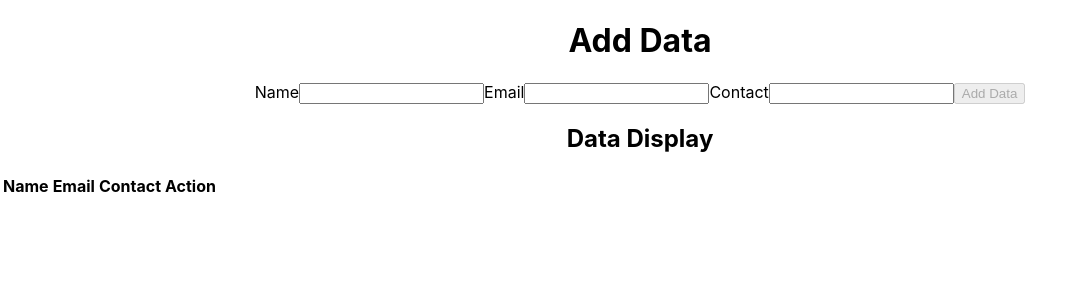
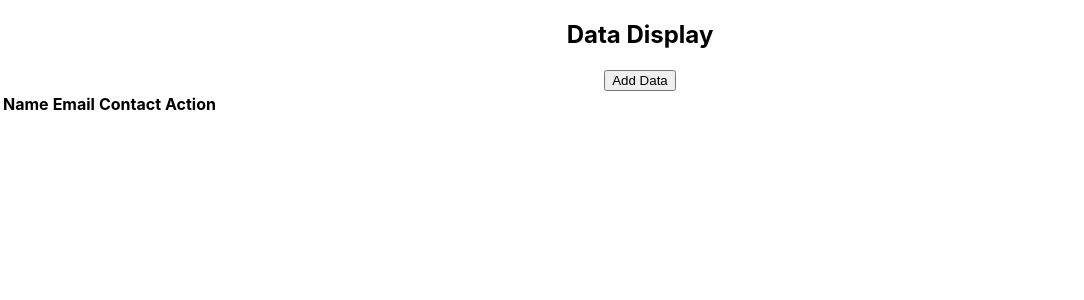
Before and after one commit to MIREHMAN/Project-Management-App, a React (Create React App) app: page / in a window 1280 px wide. Shown: the top 300 px of the page, without its empty margins (0-1084 px from the left). Built offline with nearby package versions, Linux system fonts and the light colour scheme.

Commit message:
Data Entry Form

```diff
--- a/src/App.js
+++ b/src/App.js
@@ -7,6 +7,15 @@ import DataForm from './pages/DataForm';
 function App() {
   const[data,setData]=useState([])
   const [editItem,seteditItem]=useState(null);
+  const[isFormOpen,setIsFormOpen]=useState(false);
+
+  const openFormHandle = () => {
+    setIsFormOpen(true);
+  };
+
+  const closeFormHandle = () => {
+    setIsFormOpen(false);
+  };
 
   const edithandler =(item,index)=>{
     seteditItem({ item, index });
@@ -16,8 +25,15 @@ function App() {
   }
   return (
     <div className="App">
-      <DataForm setData={setData} editItem={editItem} seteditItem={seteditItem}/>
-      <DataDisplay data={data} edithandler={edithandler} deletehandler={deletehandler}/>
+      {isFormOpen && (
+        <DataForm
+          setData={setData}
+          editItem={editItem}
+          seteditItem={seteditItem}
+          onClose={closeFormHandle}
+        />
+      )}
+      <DataDisplay data={data} edithandler={edithandler} deletehandler={deletehandler}  openFormHandle={openFormHandle}/>
 
     </div>
   );
--- a/src/pages/DataForm.jsx
+++ b/src/pages/DataForm.jsx
@@ -1,10 +1,15 @@
 import React, { useState } from 'react'
 
-function DataForm({setData}) {
+function DataForm({setData, editItem, seteditItem, onClose}) {
     const[name,setName]=useState('');
     const[email,setEmail]=useState('');
     const[contact,setContact]=useState('');
 
+    if (editItem) {
+        setName(editItem.item.name);
+        setEmail(editItem.item.email);
+        setContact(editItem.item.contact);
+      }
 
     function handleSubmit(e){
         e.preventDefault();
@@ -16,7 +21,17 @@ function DataForm({setData}) {
         setName('');
         setEmail('');
         setContact('');
-        setData((prevData) => [...prevData, newData]);
+
+        if(editItem) {
+            setData((prevData) =>
+                prevData.map((item, i) =>
+                  i === editItem.index ? newData : item
+                )
+              );
+              seteditItem(null);
+        }
+        else
+        setData( (prevData) => [...prevData, newData]);
     }
 
   return (
@@ -30,8 +45,9 @@ function DataForm({setData}) {
                 <input type="email"value={email} onChange={(e)=>{setEmail(e.target.value)}}/>
                 <label>Contact</label>
                 <input type='number'value={contact} onChange={(e)=>{setContact(e.target.value)}}/>
-                <button type='submit' onClick={handleSubmit} disabled={!name || !email || !contact}>Add Data</button>
+                <button type='submit' onClick={handleSubmit} disabled={!name || !email || !contact}>{editItem ? 'Update Data' : 'Add Data'}</button>
             </form>
+            <button onClick={onClose}>Close</button>
         </div>
 
 
--- a/src/pages/dataDisplay.jsx
+++ b/src/pages/dataDisplay.jsx
@@ -1,11 +1,12 @@
 import React from 'react'
 
-function DataDisplay ({data}){
+function DataDisplay ({data, edithandler, deletehandler, openFormHandle}){
 
     return(
 
         <div>
             <h2>Data Display</h2>
+            <button onClick={openFormHandle}>Add Data</button>
         <table>
                 <thead>
                     <tr>
@@ -22,8 +23,8 @@ function DataDisplay ({data}){
                             <td>{item.email}</td>
                             <td>{item.contact}</td>
                             <td>
-                                <button>Edit</button>
-                                <button>Delete</button>
+                                <button onClick={() => edithandler(item, index)}>Edit</button>
+                                <button onClick={()=> deletehandler(index)}>Delete</button>
                             </td>
                         </tr>
                     ))}
```
